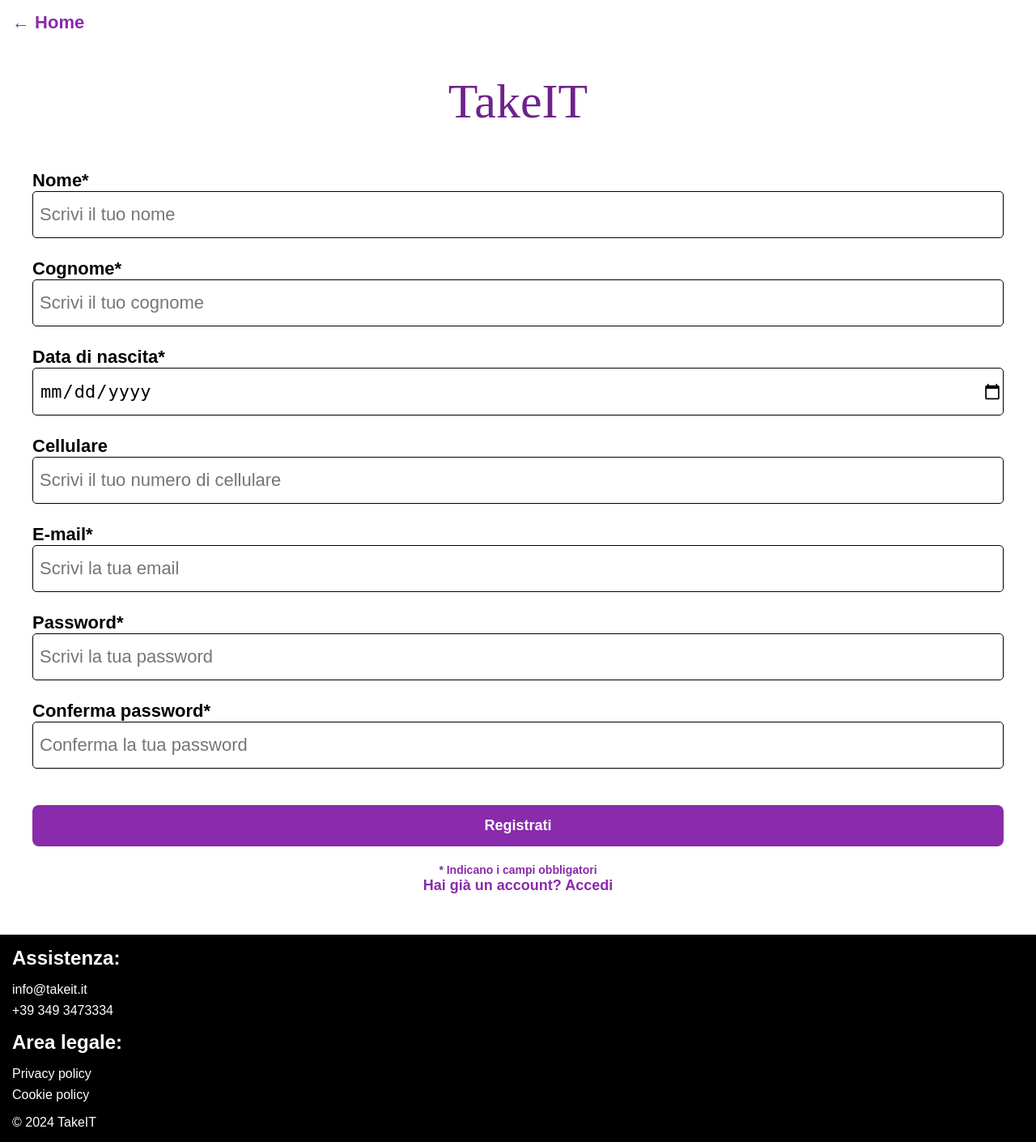
After one commit to MarcoMagnani03/Web-Project-Marco-Magnani-e-Manuel-Baldoni, a PHP site: page /registrazione.php in a window 1280 px wide. The commit adds this page. Shown: the whole page at 81% size. Run offline with PHP 8.4, Linux system fonts and the light colour scheme; some web fonts are replaced.

Commit message:
Created registration page and added admin account in the db

```diff
--- a/TakeIT/css/style.css
+++ b/TakeIT/css/style.css
@@ -7,7 +7,6 @@ body, h1, h2, a, p, input, button {
 /* FONT E TIPOLOGIA */
 body {
     font-family: 'Montserrat', sans-serif;
-    line-height: 1.5;
     color: #000000;
     background-color: #FFFFFF;
 }
@@ -30,7 +29,12 @@ header a {
 header a:hover {
     color: #601F7A;
     text-decoration: underline;
-    /* Aggiungi l'effetto shadow */
+    text-shadow: 2px 2px 4px rgba(0, 0, 0, 0.2);
+}
+
+header a:focus {
+    color: #601F7A;
+    text-decoration: underline;
     text-shadow: 2px 2px 4px rgba(0, 0, 0, 0.2);
 }
 
@@ -78,11 +82,11 @@ main form input {
 main form input:focus {
     border-color: #892BAB;
     outline: none;
+    box-shadow: 0 4px 8px rgba(0, 0, 0, 0.2);
 }
 
-main form input[type="submit"][value="Accedi"] {
-    width: auto;
-    padding: 20px;
+main form input[type="submit"] {
+    padding: 15px;
     font-weight: bold;
     font-size: 18px;
     color: #fff;
@@ -90,12 +94,16 @@ main form input[type="submit"][value="Accedi"] {
     border: none;
     border-radius: 8px;
     cursor: pointer;
-    margin-bottom: 20px;
+    margin: 20px 0px;
 }
 
-main form input[type="submit"][value="Accedi"]:hover {
+main form input[type="submit"]:hover {
     background-color: #601F7A;
-    /* Aggiungi l'effetto shadow al bottone */
+    box-shadow: 0 4px 8px rgba(0, 0, 0, 0.2);
+}
+
+main form input[type="submit"]:focus {
+    background-color: #601F7A;
     box-shadow: 0 4px 8px rgba(0, 0, 0, 0.2);
 }
 
@@ -105,6 +113,17 @@ main form a {
     text-align: center;
     color: #892BAB;
     text-decoration: none;
+    font-size: 18px;
+    font-weight: bold;
+}
+
+main form p {
+    display: inline-block;
+    width: 100%;
+    text-align: center;
+    color: #892BAB;
+    font-size: 14px;
+    font-weight: bold;
 }
 
 main form a:hover {
@@ -113,10 +132,16 @@ main form a:hover {
     text-shadow: 2px 2px 4px rgba(0, 0, 0, 0.2);
 }
 
+main form a:focus {
+    color: #601F7A;
+    text-decoration: underline;
+    text-shadow: 2px 2px 4px rgba(0, 0, 0, 0.2);
+}
+
 /* FOOTER */
 footer {
-    text-align: center;
-    padding: 24px;
+    text-align: left;
+    padding: 15px;
     background-color: #000;
     font-size: 16px;
     color: #FFFFFF;
--- a/TakeIT/db/database.php
+++ b/TakeIT/db/database.php
@@ -8,5 +8,50 @@ class DatabaseHelper{
             die("Connection failed: " . $db->connect_error);
         }
     }
+
+    public function registrazione($email, $password,$nome,$cognome,$dataNascita,$role='cliente') {
+        $stmt = $this->db->prepare("SELECT * FROM utente WHERE email = ?");
+        $stmt->bind_param('s', $email);
+        $stmt->execute();
+        $result = $stmt->get_result();
+
+        if ($result->num_rows > 0) {
+            return "L'email è già registrata";
+        } else {
+            $hashedPassword = password_hash($password, PASSWORD_DEFAULT);
+
+            $stmt = $this->db->prepare("INSERT INTO utente (email, password, nome, cognome, dataDiNascita, ruolo) VALUES (?, ?, ?, ?, ?, ?)");
+
+            $stmt->bind_param('ssssss', $email, $hashedPassword, $nome, $cognome, $dataNascita, $role);
+            $stmt->execute();
+
+            if ($stmt->affected_rows > 0) {
+                return true;
+            } else {
+                return false;
+            }
+        }
+    }
+
+    public function login($email,$password){
+        $stmt = $this->db->prepare("SELECT * FROM utente WHERE email = ?");
+        $stmt->bind_param('s', $email);
+        $stmt->execute();
+        $result = $stmt->get_result();
+
+        if ($result->num_rows > 0) {
+            $utente = $result->fetch_assoc();
+
+            //PASSWORD ADMIN SuperSicura123!
+
+            if (password_verify($password, $utente['password'])) {
+                return $utente;
+            } else {
+                return null;
+            }
+        } else {
+            return null;
+        }
+    }
 }
 ?>
--- /dev/null
+++ b/TakeIT/registrazione.php
@@ -0,0 +1,26 @@
+<?php
+require_once 'bootstrap.php';
+
+$templateParams["titolo"] = "TakeIT - Registrazione";
+$templateParams["nome"] = "registrazione-form.php";
+
+if ($_SERVER['REQUEST_METHOD'] === 'POST' && isset($_POST['submit'])) {
+    $email = $_POST['email'];
+    $password = $_POST['password'];
+    $nome = $_POST['nome'];
+    $cognome = $_POST['cognome'];
+    $dataDiNascita = $_POST['dataDiNascita'];
+
+    $result = $dbh->registrazione($email, $password, $nome, $cognome, $dataDiNascita);
+
+    if ($result === true) {
+
+    } elseif ($result === "L'email è già registrata") {
+        $templateParams["erroreregistrazione"] = "L'email inserita è già associata a un account.";
+    } else {
+        $templateParams["erroreregistrazione"] = "Errore durante la registrazione. Riprova più tardi.";
+    }
+}
+
+require 'template/base-login.php';
+?>
--- a/TakeIT/template/footer.php
+++ b/TakeIT/template/footer.php
@@ -1,4 +1,4 @@
-<footer>
+
 <section>
     <h2>Assistenza:</h2>
     <ul>
@@ -14,4 +14,3 @@
     </ul>
 </section>
 <p>© 2024 TakeIT</p>
-</footer>
--- /dev/null
+++ b/TakeIT/template/registrazione-form.php
@@ -0,0 +1,41 @@
+<form action="registrazione.php" method="POST">
+    <?php if(isset($templateParams["erroreregistrazione"])): ?>
+    <p><?php echo $templateParams["erroreregistrazione"]; ?></p>
+    <?php endif; ?>
+    <ul>
+        <li>
+            <label for="nome">Nome*</label>
+            <input type="text" id="nome" name="nome" placeholder="Scrivi il tuo nome"  required/>
+        </li>
+        <li>
+            <label for="cognome">Cognome*</label>
+            <input type="text" id="cognome" name="cognome" placeholder="Scrivi il tuo cognome"  required/>
+        </li>
+        <li>
+            <label for="dataDiNascita">Data di nascita*</label>
+            <input type="date" id="dataDiNascita" name="dataDiNascita"  required/>
+        </li>
+        <li>
+            <label for="cellulare">Cellulare</label>
+            <input type="tel" id="cellulare" name="cellulare" placeholder="Scrivi il tuo numero di cellulare" />
+        </li>
+        <li>
+            <label for="email">E-mail*</label>
+            <input type="email" id="email" name="email" placeholder="Scrivi la tua email" required />
+        </li>
+        <li>
+            <label for="password">Password*</label>
+            <input type="password" id="password" name="password" placeholder="Scrivi la tua password" required />
+        </li>
+        <li>
+            <label for="confermaPassword">Conferma password*</label>
+            <input type="password" id="confermaPassword" name="confermaPassword" placeholder="Conferma la tua password" required />
+        </li>
+        <li>
+            <input type="submit" name="submit" value="Registrati" />
+        </li>
+    </ul>
+
+    <p>* Indicano i campi obbligatori</p>
+    <a href="login.php" aria-label="Vai alla pagina di login">Hai già un account? Accedi</a>
+</form>
```
Also changed, not shown: DB/TakeItSQL.sql (+23 -0 lines), TakeIT/login.php (+12 -9 lines), TakeIT/template/login-form.php (+4 -5 lines). Lines whose indentation alone changed are shown as unchanged.
